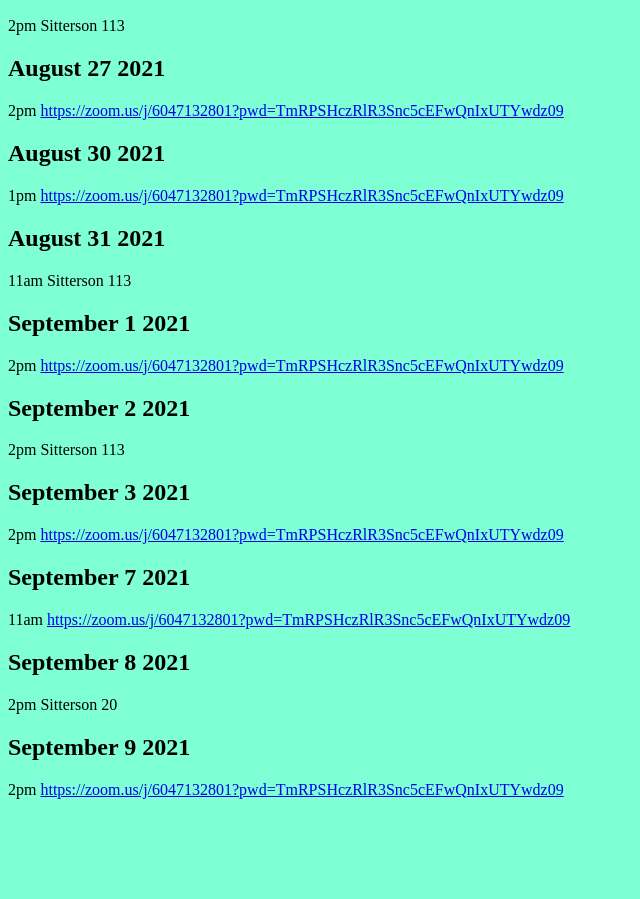
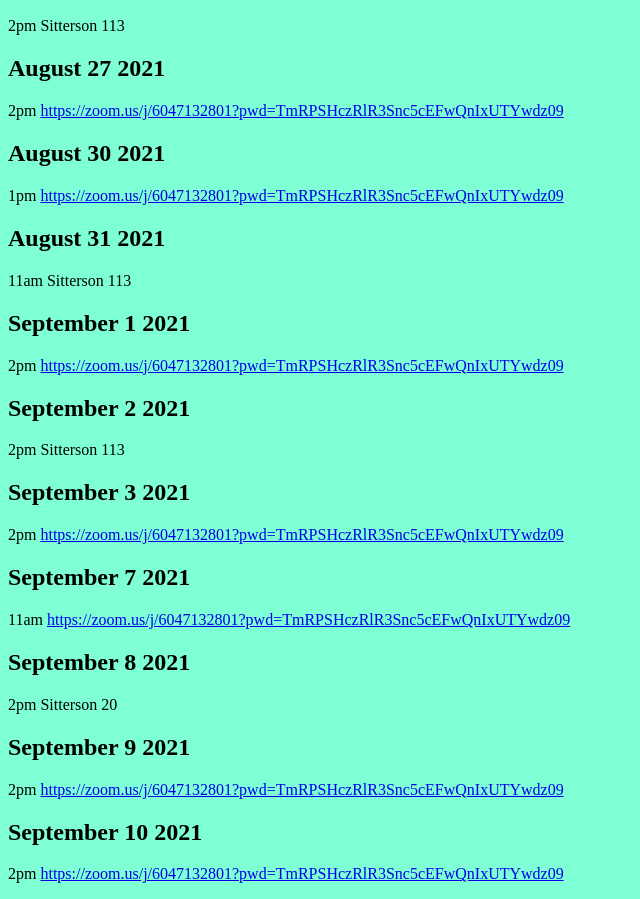
Before and after one commit to m-fin/matthewfinley.org, a plain HTML site: page officehours.html in a window 1280 px wide. Shown: the part 96-995 px from the top of the page, without its empty margins (0-640 px from the left). Before the commit the page ends 911 px from the top, so only its background shows below. Drawn offline with Linux system fonts and the light colour scheme.

Commit message:
Office hours

```diff
--- a/officehours.html
+++ b/officehours.html
@@ -33,5 +33,7 @@
         <h2>September 9 2021</h2>
         <p>2pm <a href="https://zoom.us/j/6047132801?pwd=TmRPSHczRlR3Snc5cEFwQnIxUTYwdz09">https://zoom.us/j/6047132801?pwd=TmRPSHczRlR3Snc5cEFwQnIxUTYwdz09</a></p>
 
+        <h2>September 10 2021</h2>
+        <p>2pm <a href="https://zoom.us/j/6047132801?pwd=TmRPSHczRlR3Snc5cEFwQnIxUTYwdz09">https://zoom.us/j/6047132801?pwd=TmRPSHczRlR3Snc5cEFwQnIxUTYwdz09</a></p>
     </body>
 </html>
```
